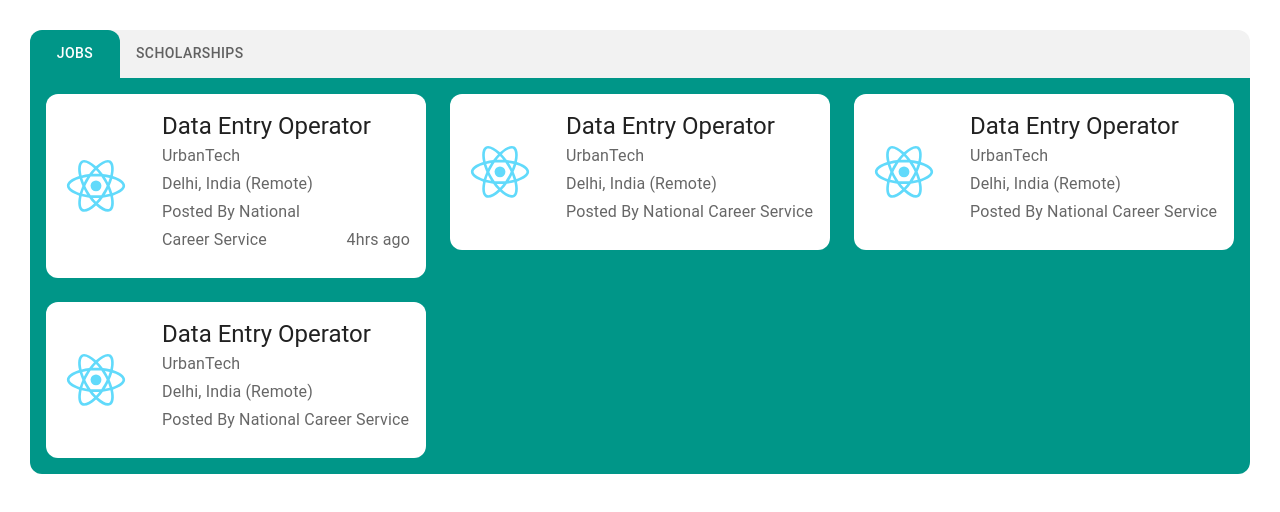
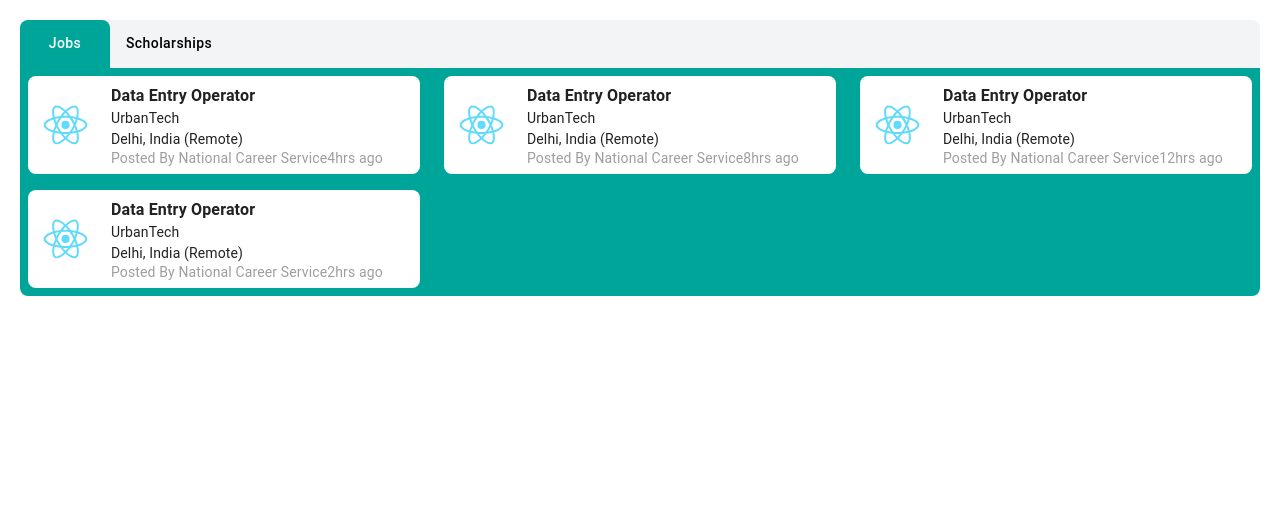
Before and after one commit to ONEST-Network/ref-seeker-app, a React (Create React App) app in the folder seeker-portal/: page / in a window 1280 px wide. Shown: the top 512 px of the page. Built offline with nearby package versions, Linux system fonts and the light colour scheme.

Commit message:
code cleanup

```diff
--- a/seeker-portal/src/App.css
+++ b/seeker-portal/src/App.css
@@ -1,19 +1,57 @@
+.tabs-list{
+  .MuiTabs-flexContainer{
+    background-color: #F3F4F5;
+    border-radius: 8px 8px 0 0;
+    .MuiTab-root{
+      color: #000;
+      text-transform: capitalize;
+      &.Mui-selected{
+        background-color: #00A599;
+        color: #fff;
+        border-radius: 8px 8px 0 0;
+      }
+    }
+  }
+  .MuiTabs-indicator{
+    background: #00A599;
+  }
+}
+.tabs-panel{
+  background-color: #00A599;
+  border-radius: 0 0 8px 8px;
+  padding-top: 8px;
+  .MuiBox-root{
+    padding: 8px;
+  }
+}
 
 .tabs-card{
   border: none;
   box-shadow: none !important;
-  border-radius: 12px !important;
+  border-radius: 8px !important;
+  margin-top: -8px;
+  .tabs-card-contet{
+    padding: 0 !important;
+    .card-title{
+      font-size: 1rem;
+      font-weight: bold;
+    }
+    .card-sub-title{
+      font-size: 14px;
+    }
+    .card-sub-title2{
+      font-size: 14px;
+      line-height: normal;
+      color: #9e9e9e;
+    }
+  }
 }
 .card-image{
-  width: 100px;
+  width: 75px;
 }
-.tab-panel{
-  background-color: #009688;
-  margin-top: -1px;
-  border-radius: 0 0 12px 12px;
-}
+
 .time{
-  min-width: 100px;
+  min-width: fit-content;
   display: flex;
   justify-content: flex-end;
   align-items: end;
--- a/seeker-portal/src/App.js
+++ b/seeker-portal/src/App.js
@@ -14,7 +14,7 @@
   const { children, value, index, ...other } = props;
   return (
     <div
-      role="tabpanel" className='tab-panel'
+      role="tabpanel"
       hidden={value !== index}
       id={`simple-tabpanel-${index}`}
       aria-labelledby={`simple-tab-${index}`}
@@ -51,94 +51,97 @@
 
   return (
     <Box sx={{ width: '100%' }}>
-      <Box sx={{ borderBottom: 1, borderColor: 'divider' }}>
-        <Tabs value={value} onChange={handleChange} aria-label="tabs" className='tabs'>
+      <Box>
+        <Tabs value={value} onChange={handleChange} aria-label="tabs" className='tabs-list'>
           <Tab label="Jobs" {...a11yProps(0)} />
           <Tab label="Scholarships" {...a11yProps(1)} />
         </Tabs>
       </Box>
-      <CustomTabPanel value={value} index={0}>
+      <CustomTabPanel value={value} index={0} className="tabs-panel">
         <Grid container spacing={{ xs: 2, md: 3 }} columns={{ xs: 12, sm: 8, md: 12 }}>
           <Grid item xs={12} sm={4} md={4}>
             <Card sx={{ display: 'flex' }} className='tabs-card'>
               <img src={logo} className="card-image" alt="logo" />
               <Box sx={{ display: 'flex', flexDirection: 'column' }}>
-                <CardContent sx={{ flex: '1 0 auto' }}>
-                  <Typography component="div" variant="h5">
+                <CardContent sx={{ flex: '1 0 auto' }} className='tabs-card-contet'>
+                  <Typography component="h2" className='card-title'>
                     Data Entry Operator
                   </Typography>
-                  <Typography variant="subtitle1" color="text.secondary" component="div">
+                  <Typography component="h4" className='card-sub-title'>
                     UrbanTech
                   </Typography>
-                  <Typography variant="subtitle1" color="text.secondary" component="div">
+                  <Typography component="h4" className='card-sub-title'>
                     Delhi, India (Remote)
                   </Typography>
-                  <Typography sx={{ display: 'flex', justifyContent: 'space-between' }} variant="subtitle1" color="text.secondary" component="div" >
+                  <Typography sx={{ display: 'flex', justifyContent: 'space-between' }} variant="subtitle1" component="div" className='card-sub-title2'>
                     Posted By National Career Service
-                    <div className='time'>4hrs ago</div>
+                    <span className='time'>4hrs ago</span>
                   </Typography>
                 </CardContent>
               </Box>
             </Card>
           </Grid>
           <Grid item xs={12} sm={4} md={4}>
-            <Card sx={{ display: 'flex'}} className='tabs-card'>
+          <Card sx={{ display: 'flex' }} className='tabs-card'>
               <img src={logo} className="card-image" alt="logo" />
               <Box sx={{ display: 'flex', flexDirection: 'column' }}>
-                <CardContent sx={{ flex: '1 0 auto' }}>
-                  <Typography component="div" variant="h5">
+                <CardContent sx={{ flex: '1 0 auto' }} className='tabs-card-contet'>
+                  <Typography component="h2" className='card-title'>
                     Data Entry Operator
                   </Typography>
-                  <Typography variant="subtitle1" color="text.secondary" component="div">
+                  <Typography component="h4" className='card-sub-title'>
                     UrbanTech
                   </Typography>
-                  <Typography variant="subtitle1" color="text.secondary" component="div">
+                  <Typography component="h4" className='card-sub-title'>
                     Delhi, India (Remote)
                   </Typography>
-                  <Typography variant="subtitle1" color="text.secondary" component="div">
+                  <Typography sx={{ display: 'flex', justifyContent: 'space-between' }} variant="subtitle1" component="div" className='card-sub-title2'>
                     Posted By National Career Service
+                    <span className='time'>8hrs ago</span>
                   </Typography>
                 </CardContent>
               </Box>
             </Card>
           </Grid>
           <Grid item xs={12} sm={4} md={4}>
-            <Card sx={{ display: 'flex'}} className='tabs-card'>
+          <Card sx={{ display: 'flex' }} className='tabs-card'>
               <img src={logo} className="card-image" alt="logo" />
               <Box sx={{ display: 'flex', flexDirection: 'column' }}>
-                <CardContent sx={{ flex: '1 0 auto' }}>
-                  <Typography component="div" variant="h5">
+                <CardContent sx={{ flex: '1 0 auto' }} className='tabs-card-contet'>
+                  <Typography component="h2" className='card-title'>
                     Data Entry Operator
                   </Typography>
-                  <Typography variant="subtitle1" color="text.secondary" component="div">
+                  <Typography component="h4" className='card-sub-title'>
                     UrbanTech
                   </Typography>
-                  <Typography variant="subtitle1" color="text.secondary" component="div">
+                  <Typography component="h4" className='card-sub-title'>
                     Delhi, India (Remote)
                   </Typography>
-                  <Typography variant="subtitle1" color="text.secondary" component="div">
+                  <Typography sx={{ display: 'flex', justifyContent: 'space-between' }} variant="subtitle1" component="div" className='card-sub-title2'>
                     Posted By National Career Service
+                    <span className='time'>12hrs ago</span>
                   </Typography>
                 </CardContent>
               </Box>
             </Card>
           </Grid>
           <Grid item xs={12} sm={4} md={4}>
-            <Card sx={{ display: 'flex'}} className='tabs-card'>
+          <Card sx={{ display: 'flex' }} className='tabs-card'>
               <img src={logo} className="card-image" alt="logo" />
               <Box sx={{ display: 'flex', flexDirection: 'column' }}>
-                <CardContent sx={{ flex: '1 0 auto' }}>
-                  <Typography component="div" variant="h5">
+                <CardContent sx={{ flex: '1 0 auto' }} className='tabs-card-contet'>
+                  <Typography component="h2" className='card-title'>
                     Data Entry Operator
                   </Typography>
-                  <Typography variant="subtitle1" color="text.secondary" component="div">
+                  <Typography component="h4" className='card-sub-title'>
                     UrbanTech
                   </Typography>
-                  <Typography variant="subtitle1" color="text.secondary" component="div">
+                  <Typography component="h4" className='card-sub-title'>
                     Delhi, India (Remote)
                   </Typography>
-                  <Typography variant="subtitle1" color="text.secondary" component="div">
+                  <Typography sx={{ display: 'flex', justifyContent: 'space-between' }} variant="subtitle1" component="div" className='card-sub-title2'>
                     Posted By National Career Service
+                    <span className='time'>2hrs ago</span>
                   </Typography>
                 </CardContent>
               </Box>
@@ -146,25 +149,25 @@
           </Grid>
         </Grid>
       </CustomTabPanel>
-      <CustomTabPanel value={value} index={1}>
+      <CustomTabPanel value={value} index={1} className="tabs-panel">
       <Grid container spacing={{ xs: 2, md: 3 }} columns={{ xs: 12, sm: 8, md: 12 }}>
           <Grid item xs={12} sm={4} md={4}>
-            <Card sx={{ display: 'flex' }} className='tabs-card'>
+          <Card sx={{ display: 'flex' }} className='tabs-card'>
               <img src={logo} className="card-image" alt="logo" />
               <Box sx={{ display: 'flex', flexDirection: 'column' }}>
-                <CardContent sx={{ flex: '1 0 auto' }}>
-                  <Typography component="div" variant="h5">
+                <CardContent sx={{ flex: '1 0 auto' }} className='tabs-card-contet'>
+                  <Typography component="h2" className='card-title'>
                     Data Entry Operator
                   </Typography>
-                  <Typography variant="subtitle1" color="text.secondary" component="div">
+                  <Typography component="h4" className='card-sub-title'>
                     UrbanTech
                   </Typography>
-                  <Typography variant="subtitle1" color="text.secondary" component="div">
+                  <Typography component="h4" className='card-sub-title'>
                     Delhi, India (Remote)
                   </Typography>
-                  <Typography sx={{ display: 'flex', justifyContent: 'space-between' }} variant="subtitle1" color="text.secondary" component="div" >
+                  <Typography sx={{ display: 'flex', justifyContent: 'space-between' }} variant="subtitle1" component="div" className='card-sub-title2'>
                     Posted By National Career Service
-                    <div className='time'>4hrs ago</div>
+                    <span className='time'>6hrs ago</span>
                   </Typography>
                 </CardContent>
               </Box>
--- a/seeker-portal/src/index.css
+++ b/seeker-portal/src/index.css
@@ -1,6 +1,3 @@
-
-
-
 body {
   margin: 0;
   font-family: -apple-system, BlinkMacSystemFont, 'Segoe UI', 'Roboto', 'Oxygen',
@@ -8,23 +5,5 @@
     sans-serif;
   -webkit-font-smoothing: antialiased;
   -moz-osx-font-smoothing: grayscale;
-  padding: 30px;
+  padding: 20px;
 }
-.css-3gr6th-MuiButtonBase-root-MuiTab-root.Mui-selected{
-  color: #fff !important;
-    background: #009688;
-    outline: none;
-    border: none;
-    border-radius: 12px 12px 0 0;
-}
-.css-heg063-MuiTabs-flexContainer{
-  background: #f2f2f2;
-  border-radius: 12px 12px 0 0;
-}
-.css-61sb3q-MuiTabs-indicator{
-  background: none !important;
-    height: 0 !important;
-}
-.css-j7qwjs{
-  width: 100%;
-}
--- a/seeker-portal/src/theme.js
+++ b/seeker-portal/src/theme.js
@@ -1,4 +1,4 @@
-import { red } from '@mui/material/colors';
+
 import { createTheme } from '@mui/material/styles';
 
 // A custom theme for this app
@@ -10,8 +10,11 @@
     secondary: {
       main: '#19857b',
     },
-    error: {
-      main: red.A400,
+    accent: {
+      main: '#0062FF',
+    },
+    lightGrey: {
+      main: '#F3F4F5',
     },
   },
 });
```
